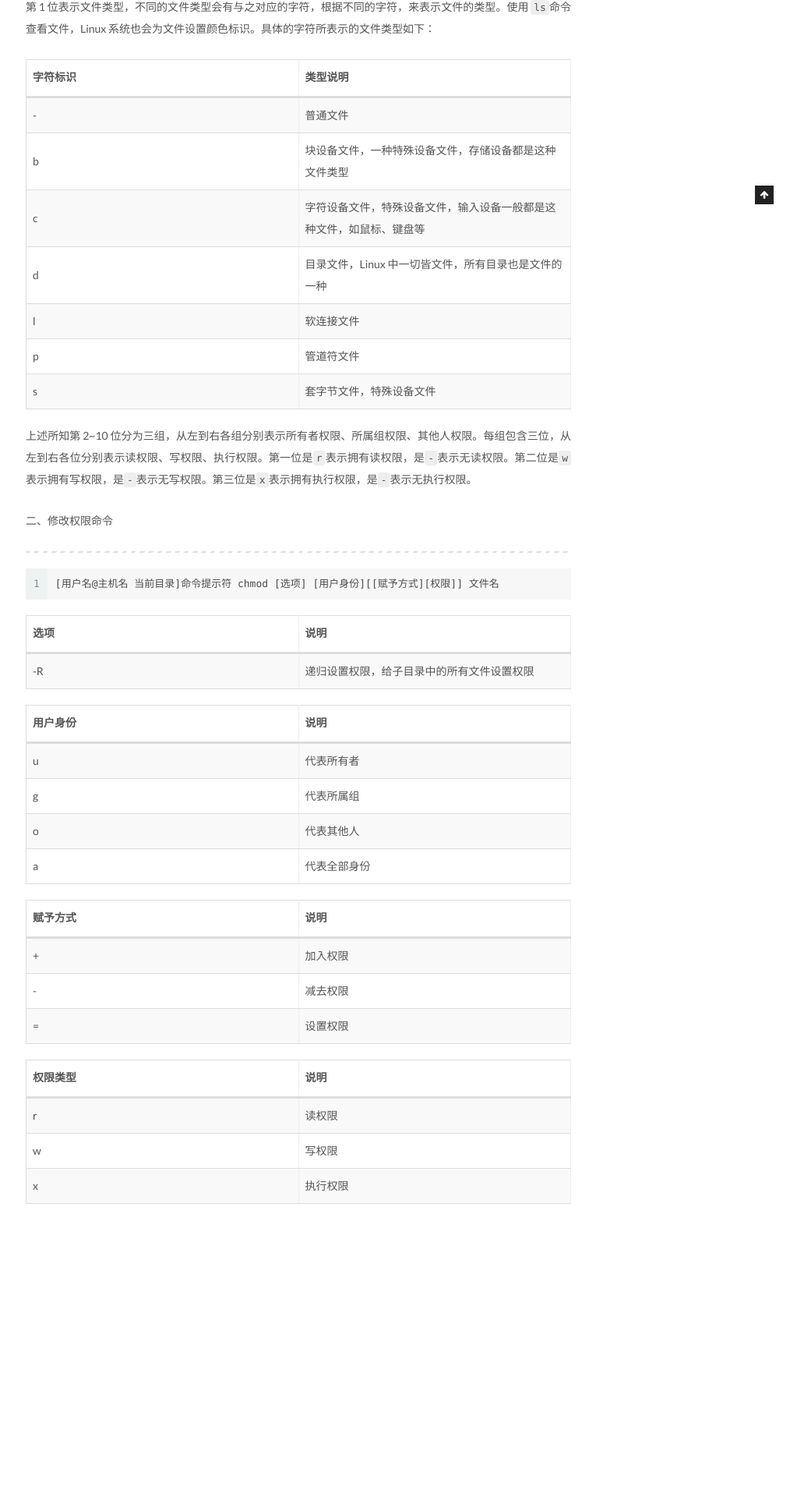
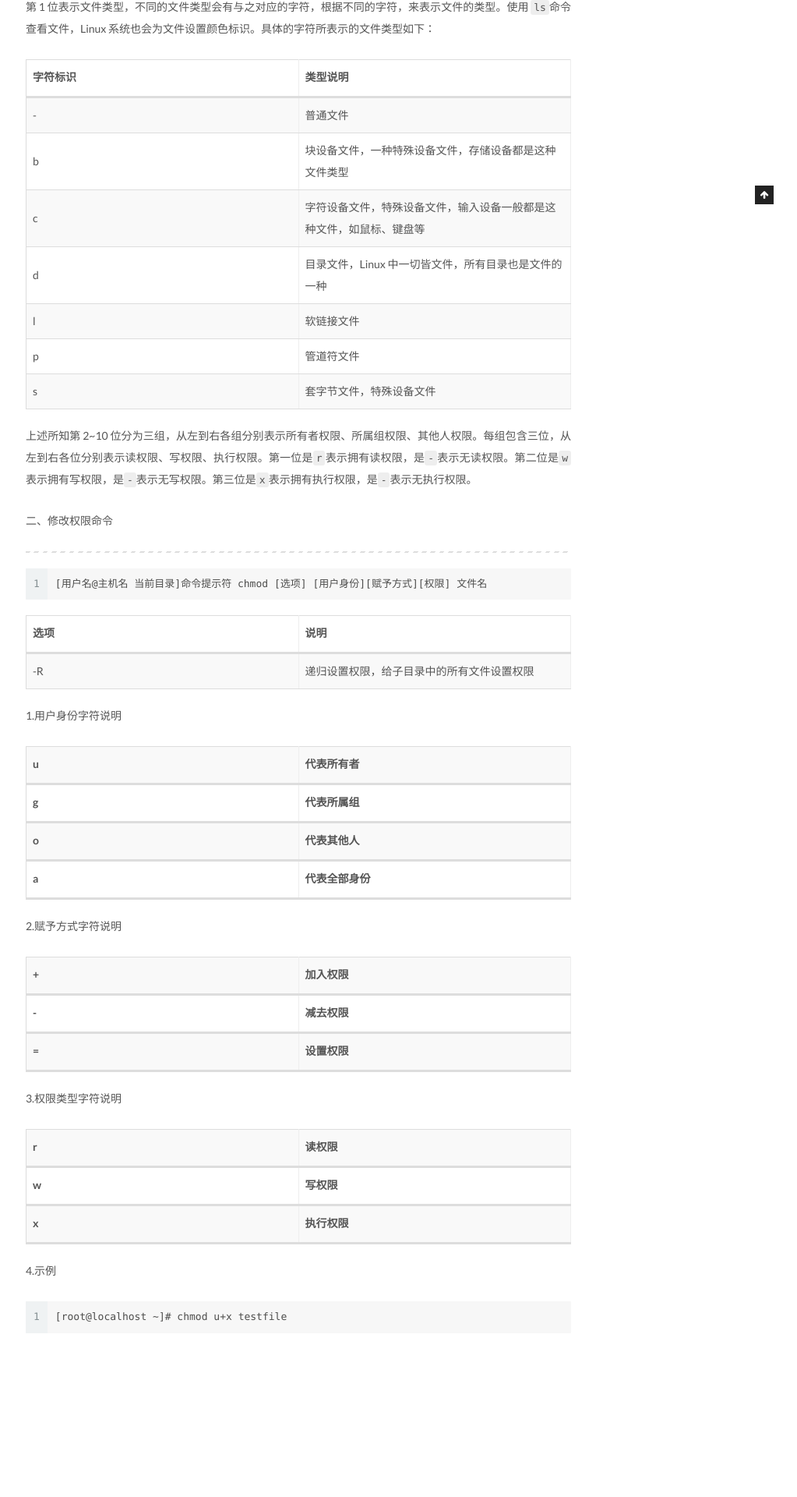
Before and after one commit to chuyibo/chuyibo.github.io, a Jekyll site: the page built from _posts/2021-01-12-Linux 基础命令(三).md, in a window 1280 px wide. Shown: the part 738-2658 px from the top of the page at 78% size, without its empty margins (257-1280 px from the left). Built offline with Jekyll 4.4.1, drawn with Linux system fonts in a browser that asks for light colours; before the commit the page ends 2492 px from its top, so only the background shows below that.

Commit message:
2021/01/12

````diff
--- a/_posts/2021-01-12-Linux 基础命令(三).md
+++ b/_posts/2021-01-12-Linux 基础命令(三).md
@@ -19,7 +19,7 @@ tags:
 
 使用`ls`命令查看文件详细信息，第一列是文件的权限，共有 11 位，暂不考虑最后一位`.`的含义，剩下 10 位。第 1 位代表文件类型，第 2~4 位代表文件所有者权限，第 5~7 位代表文件所属组的权限，第 8~10 位代表其他人的权限。
 
-![权限位的含义](/assets/images/006.png)
+![权限位的含义](https://chuyibo.github.io/assets/images/006.png)
 
 第 1 位表示文件类型，不同的文件类型会有与之对应的字符，根据不同的字符，来表示文件的类型。使用 `ls`命令查看文件，Linux 系统也会为文件设置颜色标识。具体的字符所表示的文件类型如下：
 
@@ -29,7 +29,7 @@ tags:
 | b        | 块设备文件，一种特殊设备文件，存储设备都是这种文件类型       |
 | c        | 字符设备文件，特殊设备文件，输入设备一般都是这种文件，如鼠标、键盘等 |
 | d        | 目录文件，Linux 中一切皆文件，所有目录也是文件的一种         |
-| l        | 软连接文件                                                   |
+| l        | 软链接文件                                                   |
 | p        | 管道符文件                                                   |
 | s        | 套字节文件，特殊设备文件                                     |
 
@@ -40,28 +40,70 @@ tags:
 ----
 
 ```
-[用户名@主机名 当前目录]命令提示符 chmod [选项] [用户身份][[赋予方式][权限]] 文件名
+[用户名@主机名 当前目录]命令提示符 chmod [选项] [用户身份][赋予方式][权限] 文件名
 ```
 
 | 选项 | 说明                                       |
 | ---- | ------------------------------------------ |
 | -R   | 递归设置权限，给子目录中的所有文件设置权限 |
 
-| 用户身份 | 说明         |
-| -------- | ------------ |
-| u        | 代表所有者   |
-| g        | 代表所属组   |
-| o        | 代表其他人   |
-| a        | 代表全部身份 |
+1.用户身份字符说明
 
-| 赋予方式 | 说明     |
-| -------- | -------- |
-| +        | 加入权限 |
-| -        | 减去权限 |
-| =        | 设置权限 |
+<table>
+    <tr>
+        <th>u</th>
+        <th>代表所有者</th>
+    </tr>
+    <tr>
+        <th>g</th>
+        <th>代表所属组</th>
+    </tr>
+    <tr>
+        <th>o</th>
+        <th>代表其他人</th>
+    </tr>
+    <tr>
+        <th>a</th>
+        <th>代表全部身份</th>
+    </tr>
+</table>
 
-| 权限类型 | 说明     |
-| -------- | -------- |
-| r        | 读权限   |
-| w        | 写权限   |
-| x        | 执行权限 |
+2.赋予方式字符说明
+
+<table>
+    <tr>
+        <th>+</th>
+        <th>加入权限</th>
+    </tr>
+    <tr>
+        <th>-</th>
+        <th>减去权限</th>
+    </tr>
+    <tr>
+        <th>=</th>
+        <th>设置权限</th>
+    </tr>
+</table>
+
+3.权限类型字符说明
+
+<table>
+    <tr>
+        <th>r</th>
+        <th>读权限</th>
+    </tr>
+    <tr>
+        <th>w</th>
+        <th>写权限</th>
+    </tr>
+    <tr>
+        <th>x</th>
+        <th>执行权限</th>
+    </tr>
+</table>
+
+4.示例
+
+```
+[root@localhost ~]# chmod u+x testfile
+```
````
